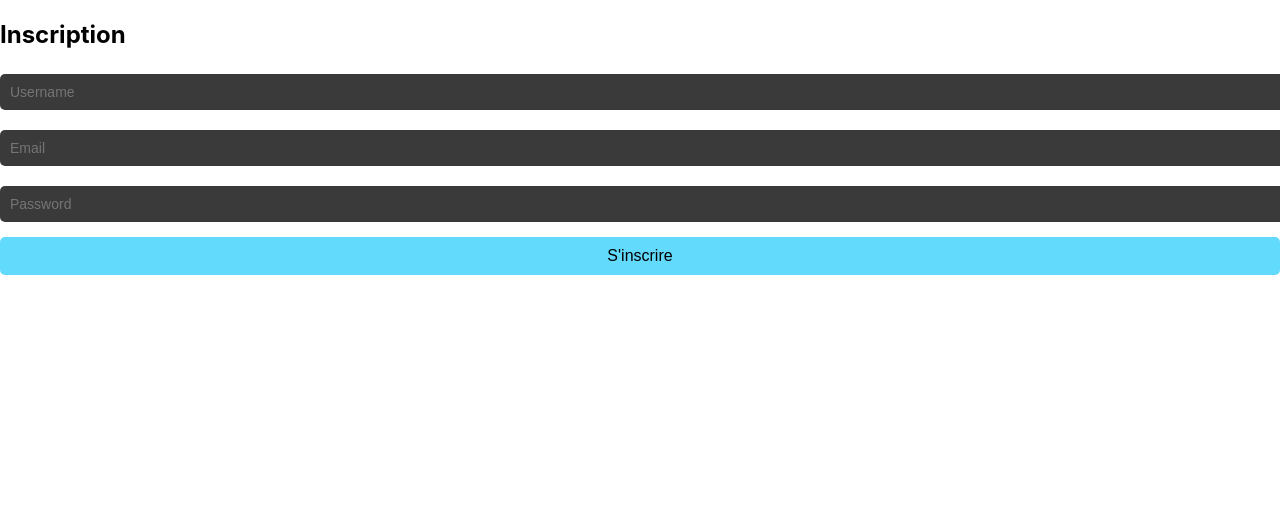
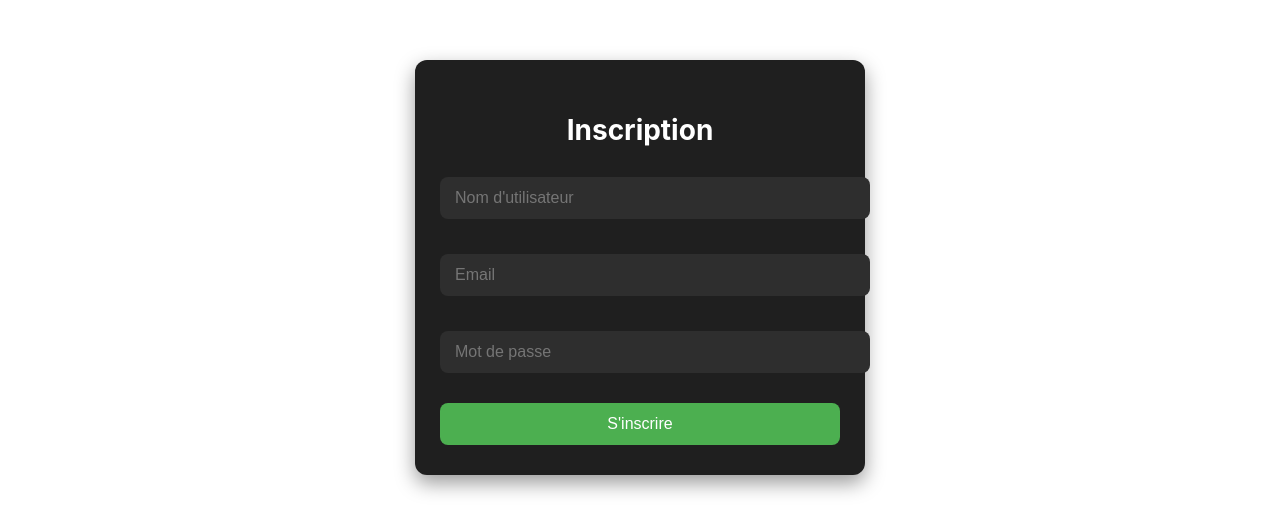
Before and after one commit to julienles879/veille, a React (Create React App) app in the folder frontend/: page /register in a window 1280 px wide. Shown: the top 532 px of the page. Built offline with nearby package versions, Linux system fonts and the light colour scheme; the HTML template or start-up script is replaced by a standard one.

Commit message:
Refactor authentication pages; implement CSS modules for Login and Register components; enhance styling and layout for better user experience.

```diff
--- /dev/null
+++ b/frontend/src/pages/Users/Auth.module.css
@@ -0,0 +1,87 @@
+/* frontend/src/pages/Users/Login.module.css */
+.loginContainer {
+    max-width: 400px;
+    margin: 60px auto;
+    padding: 30px 25px;
+    background-color: #1f1f1f;
+    color: #fff;
+    border-radius: 12px;
+    box-shadow: 0 8px 20px rgba(0, 0, 0, 0.4);
+}
+
+.title {
+    text-align: center;
+    font-size: 28px;
+    font-weight: bold;
+    margin-bottom: 25px;
+}
+
+.form {
+    display: flex;
+    flex-direction: column;
+}
+
+.input {
+    padding: 12px 15px;
+    margin-bottom: 15px;
+    border: none;
+    border-radius: 8px;
+    background-color: #2e2e2e;
+    color: #fff;
+    font-size: 16px;
+    transition: background-color 0.3s ease;
+}
+
+.input:focus {
+    background-color: #3d3d3d;
+    outline: none;
+}
+
+.button {
+    padding: 12px 15px;
+    background-color: #4caf50;
+    color: white;
+    border: none;
+    border-radius: 8px;
+    cursor: pointer;
+    font-size: 16px;
+    transition: background-color 0.3s ease, transform 0.2s ease;
+}
+
+.button:hover {
+    background-color: #43a047;
+    transform: scale(1.02);
+}
+
+.message {
+    margin-top: 15px;
+    text-align: center;
+    color: #ffca28;
+    font-size: 14px;
+}
+
+.link {
+    margin-top: 20px;
+    text-align: center;
+    font-size: 14px;
+    color: #aaa;
+}
+
+.link a {
+    color: #4caf50;
+    text-decoration: none;
+}
+
+.link a:hover {
+    text-decoration: underline;
+}
+
+.registerContainer {
+    max-width: 400px;
+    margin: 60px auto;
+    padding: 30px 25px;
+    background-color: #1f1f1f;
+    color: #fff;
+    border-radius: 12px;
+    box-shadow: 0 8px 20px rgba(0, 0, 0, 0.4);
+}
--- a/frontend/src/pages/Users/Login.js
+++ b/frontend/src/pages/Users/Login.js
@@ -2,6 +2,7 @@
 import React, { useState } from 'react';
 import axios from '../../api';
 import { Link, useNavigate } from 'react-router-dom';
+import styles from './Auth.module.css';
 
 const Login = () => {
     const [form, setForm] = useState({ username: '', password: '' });
@@ -16,13 +17,8 @@ const Login = () => {
         e.preventDefault();
         try {
             const response = await axios.post('/users/login/', form);
-
-            // ✅ Stocker le token dans localStorage
             localStorage.setItem("token", response.data.token);
-
-            // (optionnel mais utile pour tes PrivateRoute si tu veux)
             localStorage.setItem("isAuthenticated", "true");
-
             setMessage(response.data.success);
             navigate('/');
         } catch (err) {
@@ -31,10 +27,11 @@ const Login = () => {
     };
 
     return (
-        <div>
-            <h2>Connexion</h2>
-            <form onSubmit={handleSubmit}>
+        <div className={styles.loginContainer}>
+            <h2 className={styles.title}>Connexion</h2>
+            <form onSubmit={handleSubmit} className={styles.form}>
                 <input
+                    className={styles.input}
                     name="username"
                     placeholder="Nom d'utilisateur"
                     value={form.username}
@@ -42,6 +39,7 @@ const Login = () => {
                     required
                 />
                 <input
+                    className={styles.input}
                     name="password"
                     type="password"
                     placeholder="Mot de passe"
@@ -49,11 +47,13 @@ const Login = () => {
                     onChange={handleChange}
                     required
                 />
-                <button type="submit">Se connecter</button>
+                <button type="submit" className={styles.button}>Se connecter</button>
             </form>
 
-            {message && <p>{message}</p>}
-            <p>Pas encore de compte ? <Link to="/register">Inscris-toi ici</Link></p>
+            {message && <p className={styles.message}>{message}</p>}
+            <p className={styles.link}>
+                Pas encore de compte ? <Link to="/register">Inscris-toi ici</Link>
+            </p>
         </div>
     );
 };
--- a/frontend/src/pages/Users/Register.js
+++ b/frontend/src/pages/Users/Register.js
@@ -1,6 +1,7 @@
 // frontend/src/pages/Users/Register.js
 import React, { useState } from 'react';
 import axios from '../../api';
+import styles from './Auth.module.css';
 
 const Register = () => {
     const [form, setForm] = useState({ username: '', email: '', password: '' });
@@ -21,15 +22,38 @@ const Register = () => {
     };
 
     return (
-        <div>
-            <h2>Inscription</h2>
-            <form onSubmit={handleSubmit}>
-                <input name="username" placeholder="Username" value={form.username} onChange={handleChange} required />
-                <input name="email" type="email" placeholder="Email" value={form.email} onChange={handleChange} />
-                <input name="password" type="password" placeholder="Password" value={form.password} onChange={handleChange} required />
-                <button type="submit">S'inscrire</button>
+        <div className={styles.registerContainer}>
+            <h2 className={styles.title}>Inscription</h2>
+            <form onSubmit={handleSubmit} className={styles.form}>
+                <input
+                    className={styles.input}
+                    name="username"
+                    placeholder="Nom d'utilisateur"
+                    value={form.username}
+                    onChange={handleChange}
+                    required
+                />
+                <input
+                    className={styles.input}
+                    name="email"
+                    type="email"
+                    placeholder="Email"
+                    value={form.email}
+                    onChange={handleChange}
+                />
+                <input
+                    className={styles.input}
+                    name="password"
+                    type="password"
+                    placeholder="Mot de passe"
+                    value={form.password}
+                    onChange={handleChange}
+                    required
+                />
+                <button type="submit" className={styles.button}>S'inscrire</button>
             </form>
-            {message && <p>{message}</p>}
+
+            {message && <p className={styles.message}>{message}</p>}
         </div>
     );
 };
```
Also changed, not shown: frontend/src/pages/Users/Login.module.css (deleted), frontend/src/pages/Users/Register.module.css (deleted).
